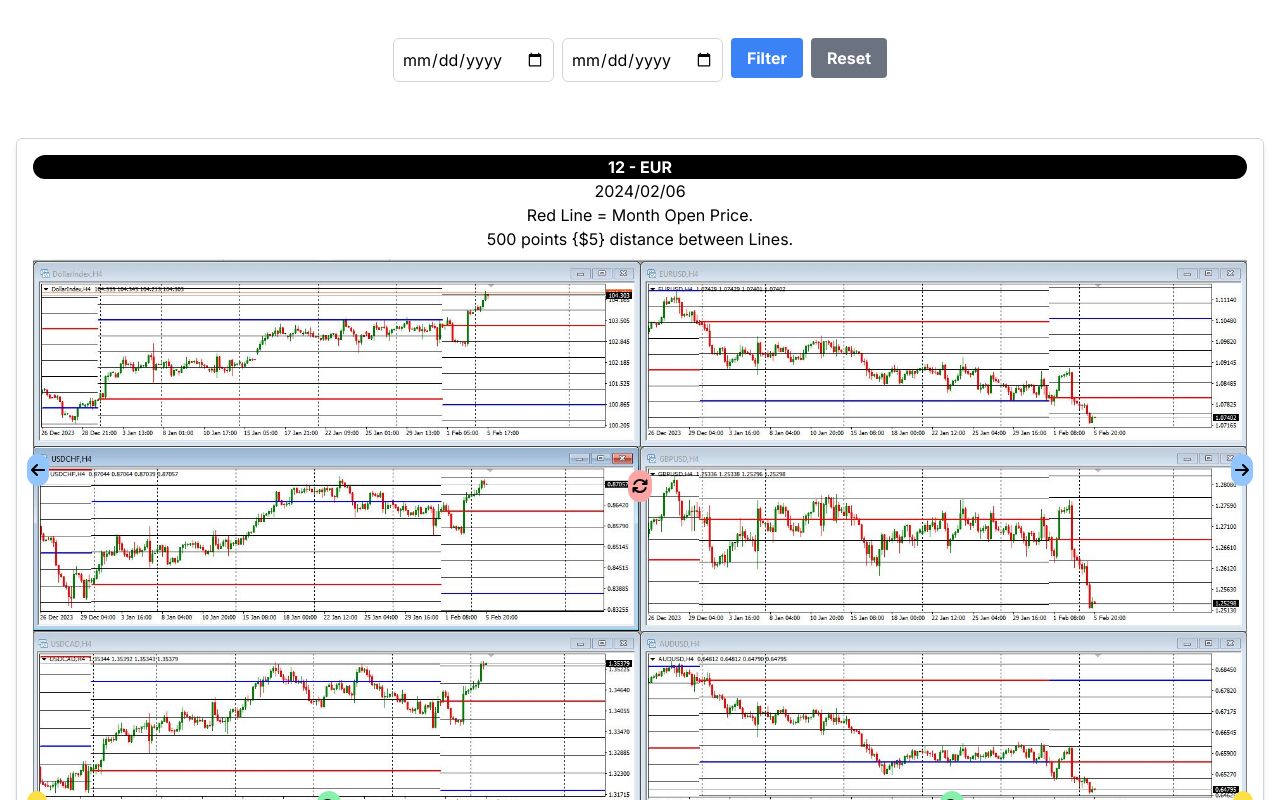
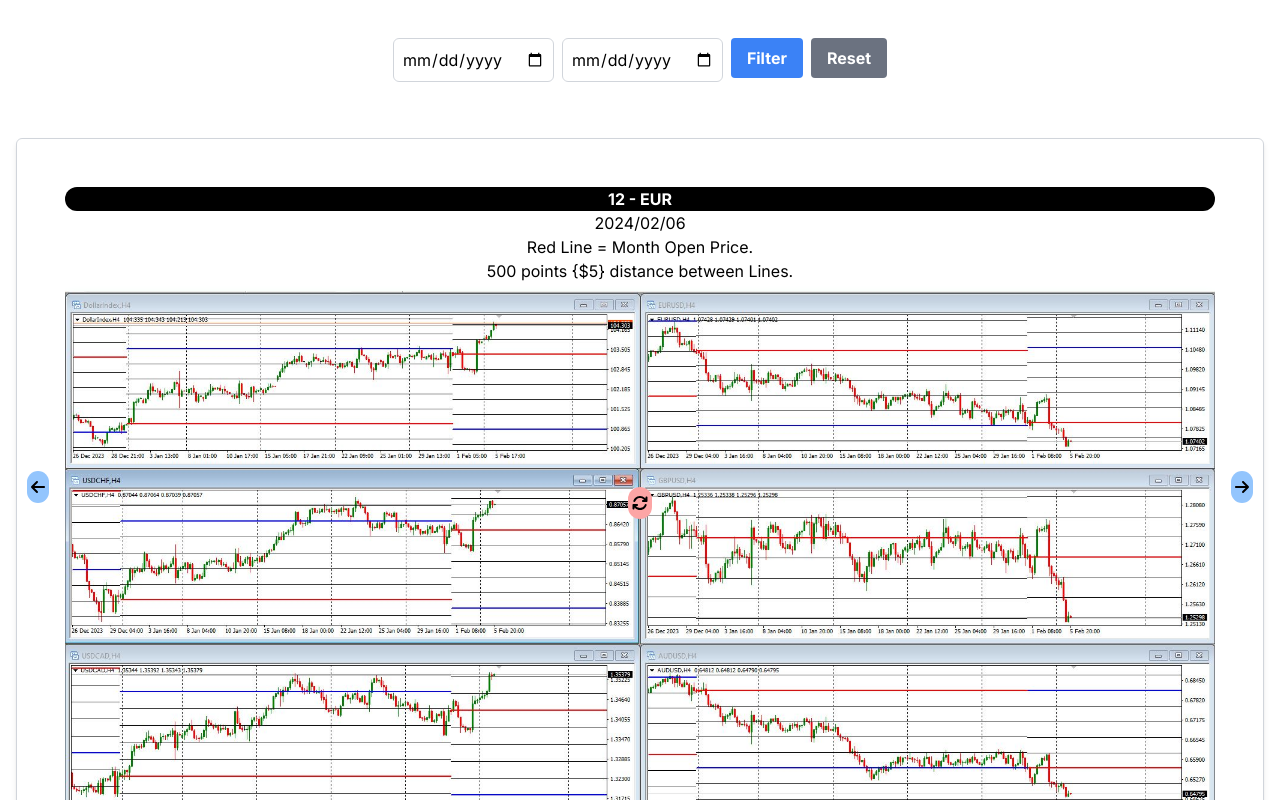
Before and after one commit to TshwaneloMatlou/eig, a Next.js app: page /Charts in a window 1280 px wide. Shown: the part 820-1620 px from the top of the page. Built offline with nearby package versions, Linux system fonts and the light colour scheme.

Commit message:
chart update

```diff
--- a/app/Components/UsdCorrelationBlock.tsx
+++ b/app/Components/UsdCorrelationBlock.tsx
@@ -55,7 +55,7 @@ const UsdCorrelationBlock: React.FC<UsdCorrelationBlockProps> = ({ chart, select
   return (
     <div
       onClick={onClick}
-      className={`border border-gray-300 shadow-md rounded-md overflow-hidden mx-2 my-2 ${
+      className={`border border-gray-300 shadow-md rounded-md overflow-hidden mx-2 my-2 p-8 ${
         selected ? 'bg-gray-200' : 'hover:bg-gray-200'
       }`}
       style={{ minWidth: '300px', position: 'relative', overflow: 'hidden' }}
```
